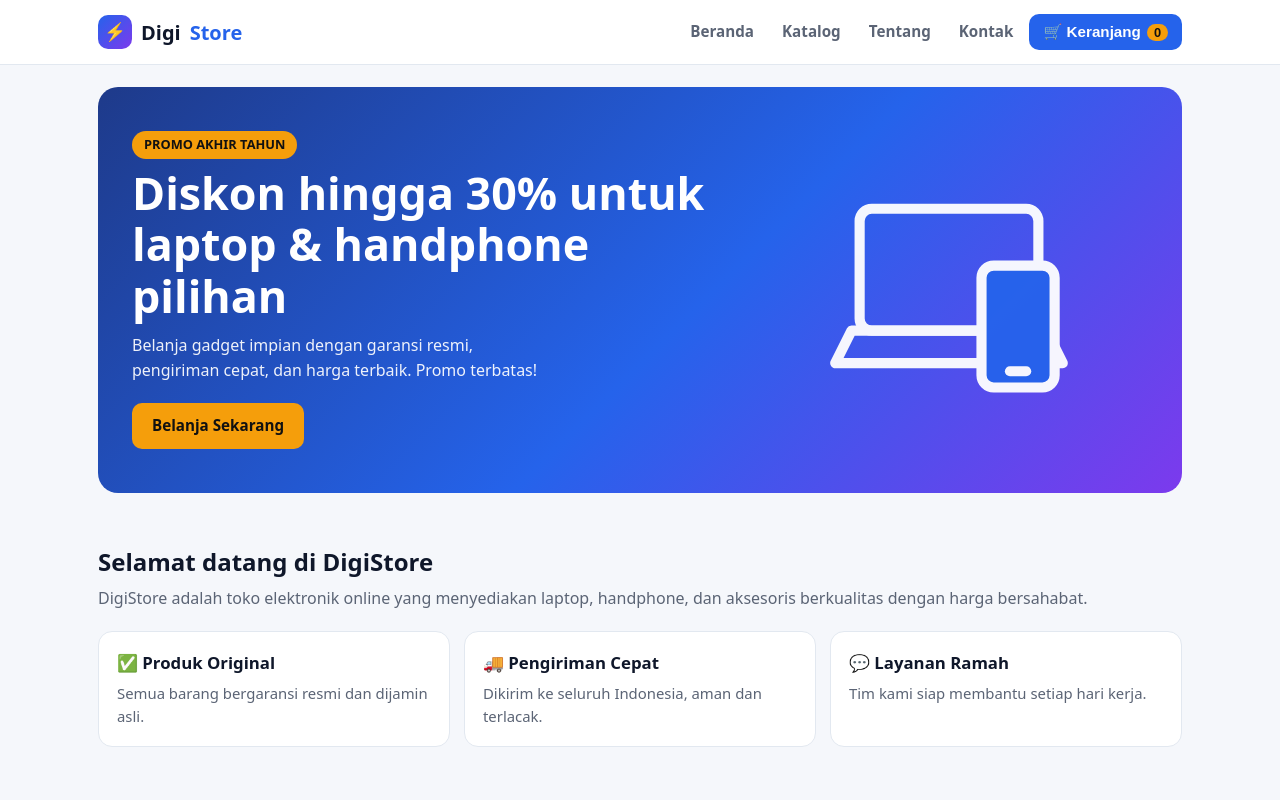
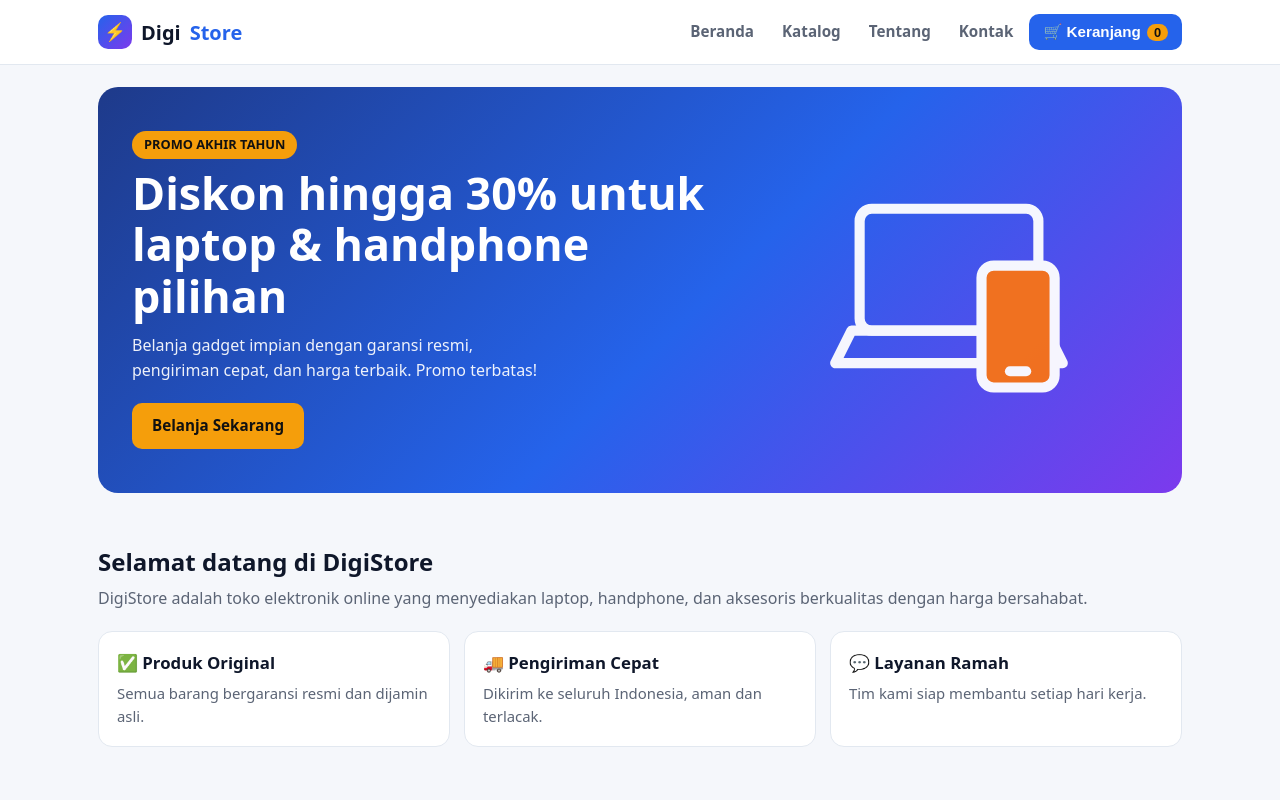
Before and after one commit to MingghYuu/DigiStore, a plain HTML site: page index.html in a window 1280 px wide. Shown: the top 800 px of the page. Drawn offline with Linux system fonts and the light colour scheme.

Commit message:
Update index.html

```diff
--- a/index.html
+++ b/index.html
@@ -21,7 +21,7 @@
 <h1>Diskon hingga 30% untuk laptop &amp; handphone pilihan</h1>
 <p>Belanja gadget impian dengan garansi resmi, pengiriman cepat, dan harga terbaik. Promo terbatas!</p>
 <a class="btn" href="#katalog">Belanja Sekarang</a></div>
-<svg viewBox="0 0 64 64" fill="none" stroke="currentColor" stroke-width="2.5" stroke-linecap="round" stroke-linejoin="round"><rect x="10" y="12" width="44" height="30" rx="3"/><path d="M4 50h56l-4-8H8z"/><rect x="40" y="26" width="18" height="30" rx="3" fill="#2563eb"/><path d="M47 52h4"/></svg>
+<svg viewBox="0 0 64 64" fill="none" stroke="currentColor" stroke-width="2.5" stroke-linecap="round" stroke-linejoin="round"><rect x="10" y="12" width="44" height="30" rx="3"/><path d="M4 50h56l-4-8H8z"/><rect x="40" y="26" width="18" height="30" rx="3" fill="#f97316"/><path d="M47 52h4"/></svg>
 </div>
 
 <section id="tentang-singkat">
```
